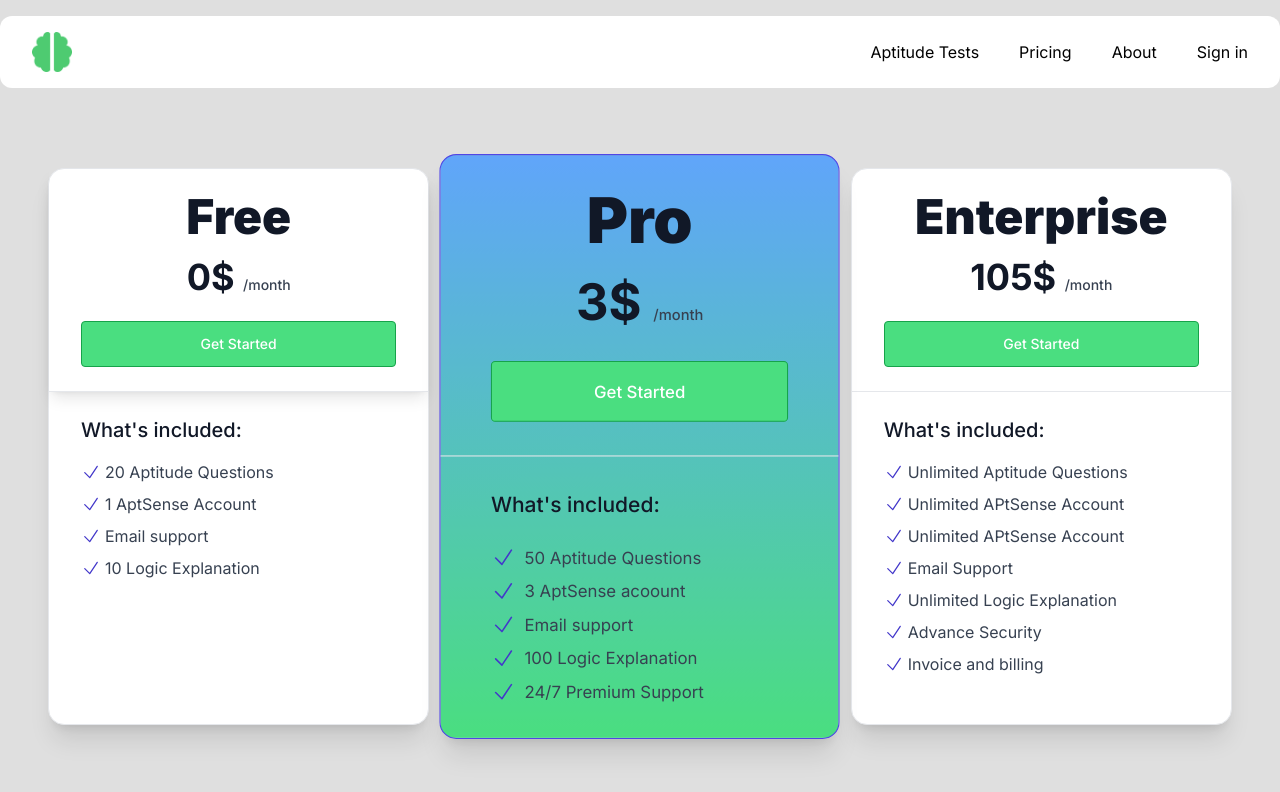
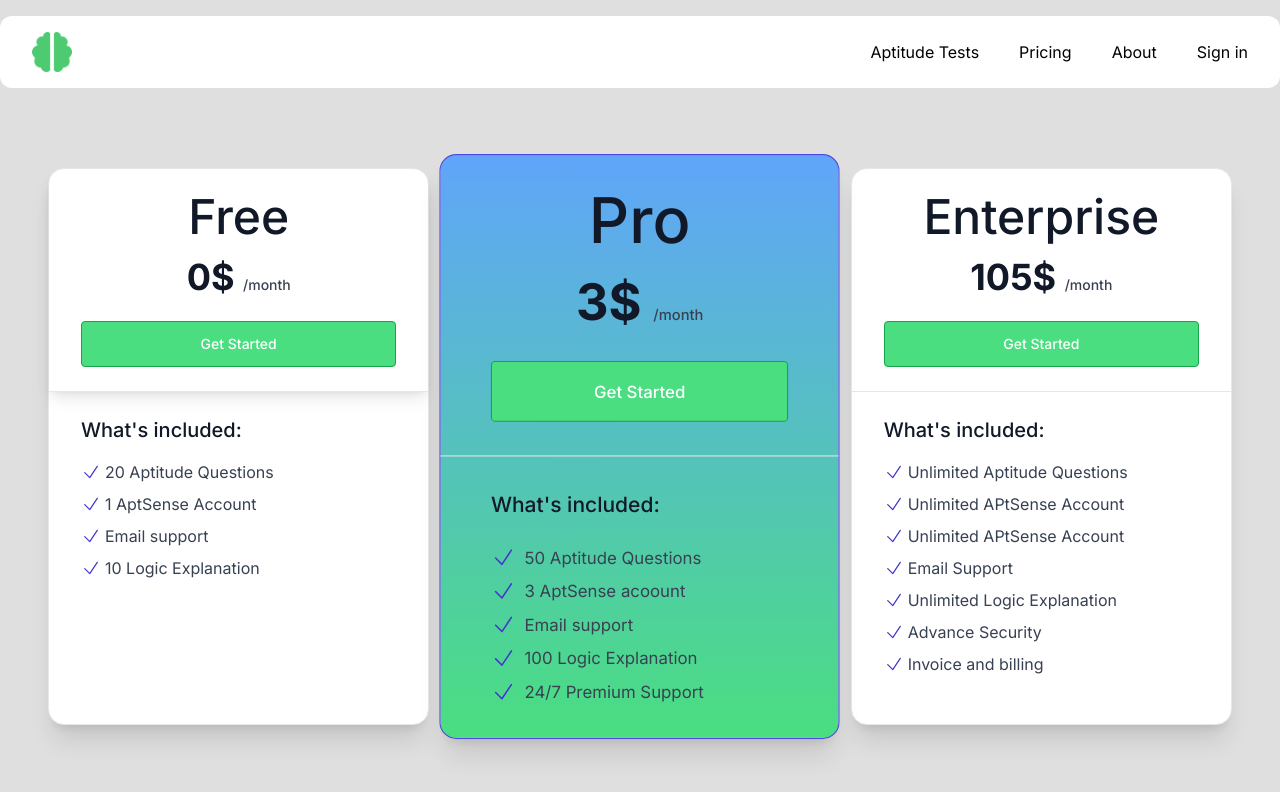
Before and after one commit to newtonfav/AptSense, a Next.js app: page /pricing in a window 1280 px wide. Shown: the top 792 px of the page. Built offline with nearby package versions, Linux system fonts and the light colour scheme; no server answers.

Commit message:
Fixed Pricing Font-Bold

```diff
--- a/app/pricing/page.tsx
+++ b/app/pricing/page.tsx
@@ -8,7 +8,7 @@ function Pricing() {
         <div className="grid grid-cols-1 gap-2 sm:grid-cols-2 sm:items-stretch md:grid-cols-3 md:gap-5 ">
           <div className="divide-y bg-white divide-gray-200 rounded-2xl border shadow-xl border-gray-200 ">
             <div className="p-6 sm:px-8 shadow-lg">
-              <h2 className="text-5xl text-center font-black text-gray-900">
+              <h2 className="text-5xl text-center font-medium text-gray-900">
                 Free
                 <span className="sr-only">Plan</span>
               </h2>
@@ -67,7 +67,7 @@ function Pricing() {
           {/* Pro Card */}
           <div className="divide-y bg-gradient-to-t from-green-400 to-blue-400 divide-gray-200 rounded-2xl border border-indigo-600 shadow-xl transform scale-105">
             <div className="p-8 sm:px-12">
-              <h2 className="text-6xl text-center font-black text-gray-900">
+              <h2 className="text-6xl text-center font-medium text-gray-900">
                 Pro
                 <span className="sr-only">Plan</span>
               </h2>
@@ -196,7 +196,7 @@ function Pricing() {
 
           <div className="divide-y bg-white divide-gray-200 rounded-2xl border border-gray-200 shadow-xl">
             <div className="p-6 sm:px-8">
-              <h2 className="text-5xl text-center font-black text-gray-900">
+              <h2 className="text-5xl text-center font-medium text-gray-900">
                 Enterprise
                 <span className="sr-only">Plan</span>
               </h2>
```
